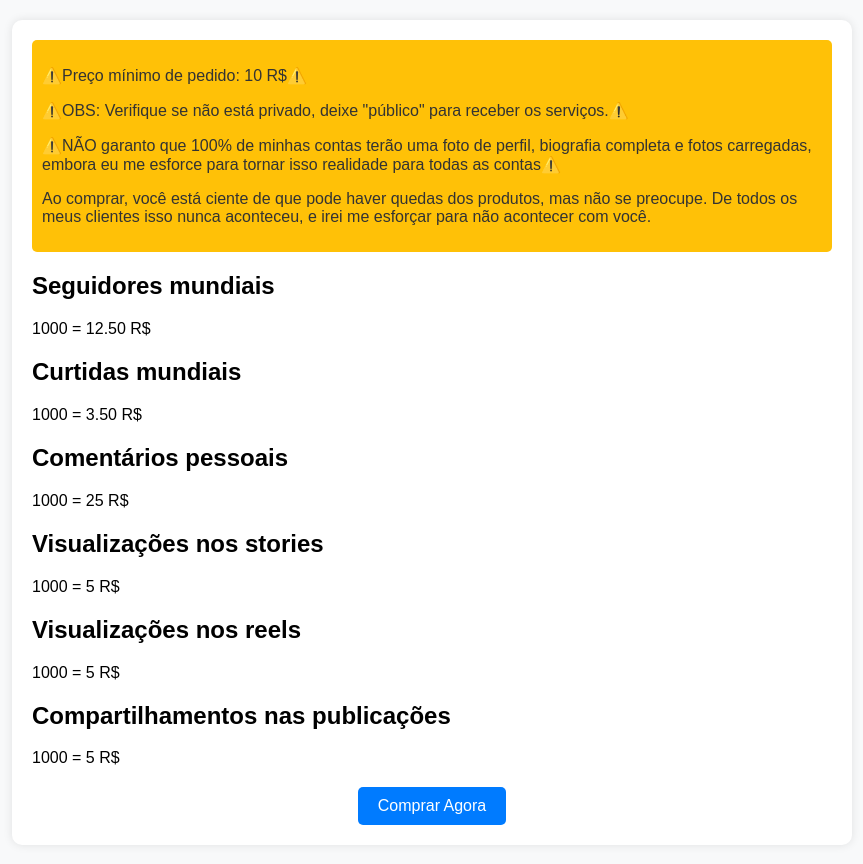
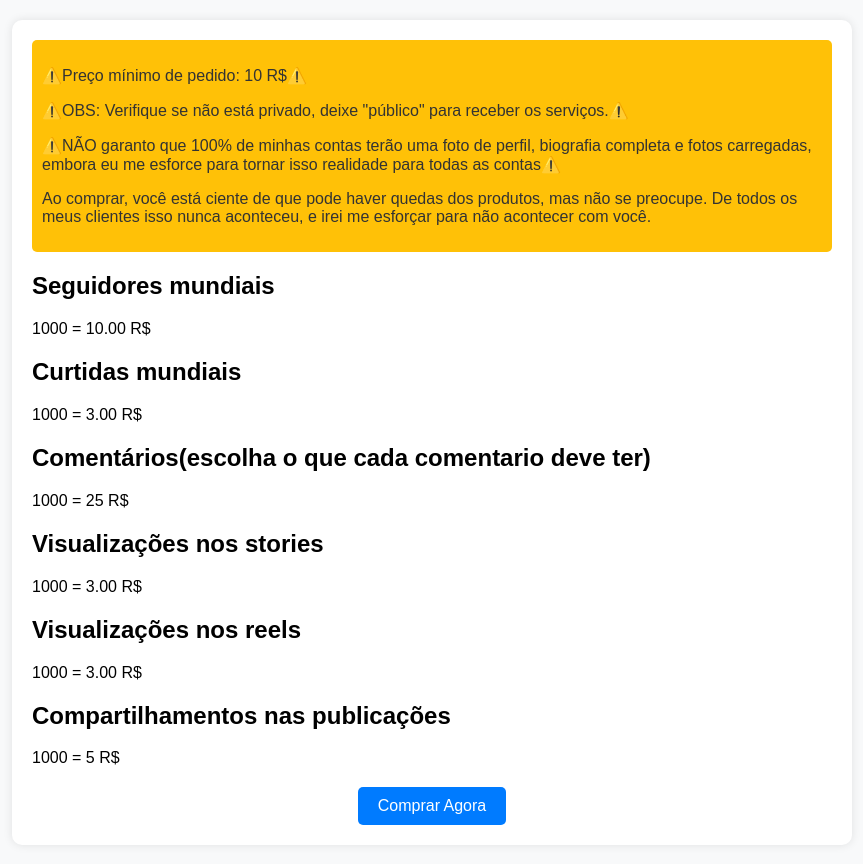
Before and after one commit to Silkyshacwk/ilove, a plain HTML site: page index.html in a window 1280 px wide. Shown: the whole page, without its empty margins (208-1071 px from the left). Drawn offline with Linux system fonts and the light colour scheme.

Commit message:
Update index.html

```diff
--- a/index.html
+++ b/index.html
@@ -74,27 +74,27 @@
 
         <div class="service">
             <h2>Seguidores mundiais</h2>
-            <p>1000 = 12.50 R$</p>
+            <p>1000 = 10.00 R$</p>
         </div>
 
         <div class="service">
             <h2>Curtidas mundiais</h2>
-            <p>1000 = 3.50 R$</p>
+            <p>1000 = 3.00 R$</p>
         </div>
 
         <div class="service">
-            <h2>Comentários pessoais</h2>
+            <h2>Comentários(escolha o que cada comentario deve ter) </h2>
             <p>1000 = 25 R$</p>
         </div>
 
         <div class="service">
             <h2>Visualizações nos stories</h2>
-            <p>1000 = 5 R$</p>
+            <p>1000 = 3.00 R$</p>
         </div>
 
         <div class="service">
             <h2>Visualizações nos reels</h2>
-            <p>1000 = 5 R$</p>
+            <p>1000 = 3.00 R$</p>
         </div>
 
         <div class="service">
```
